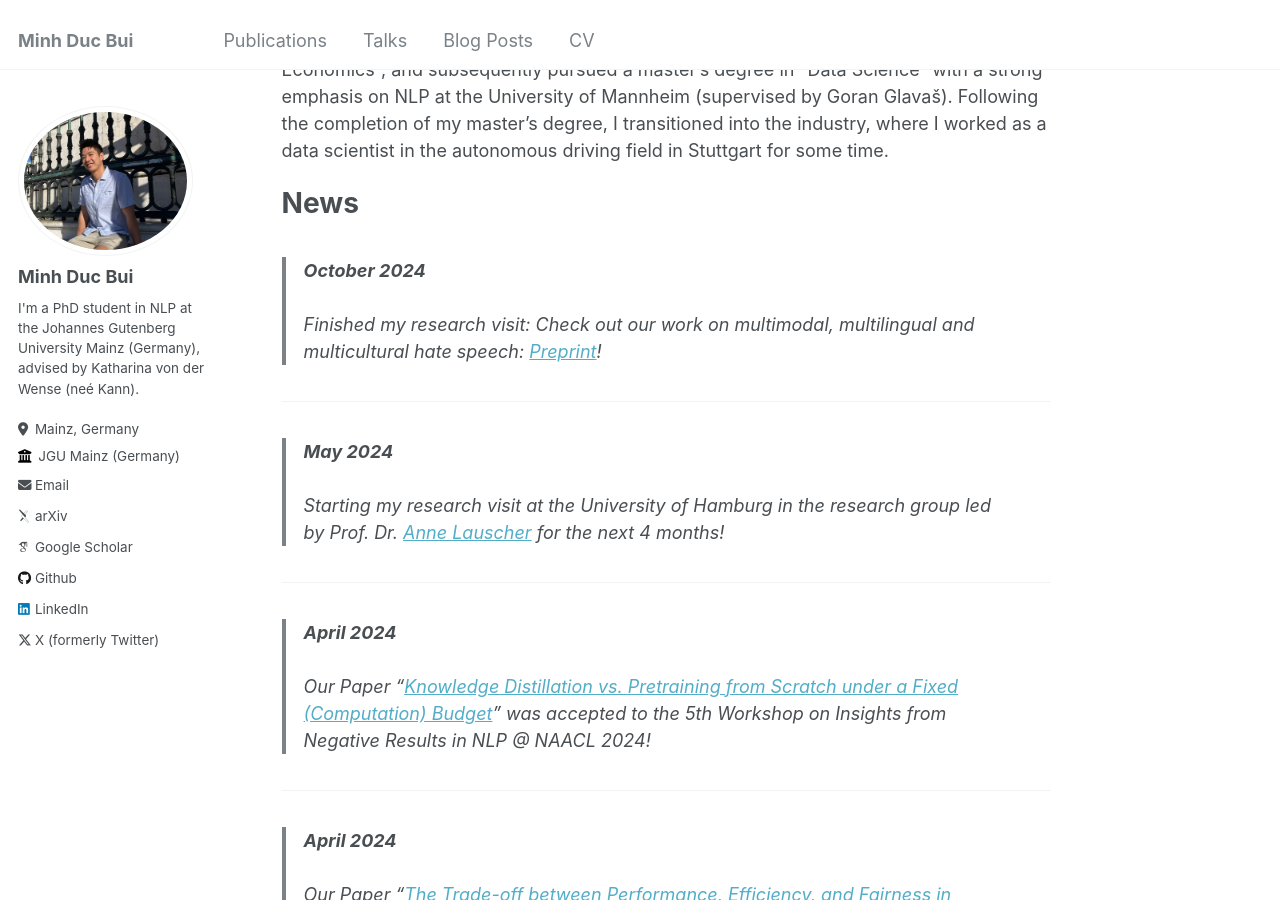
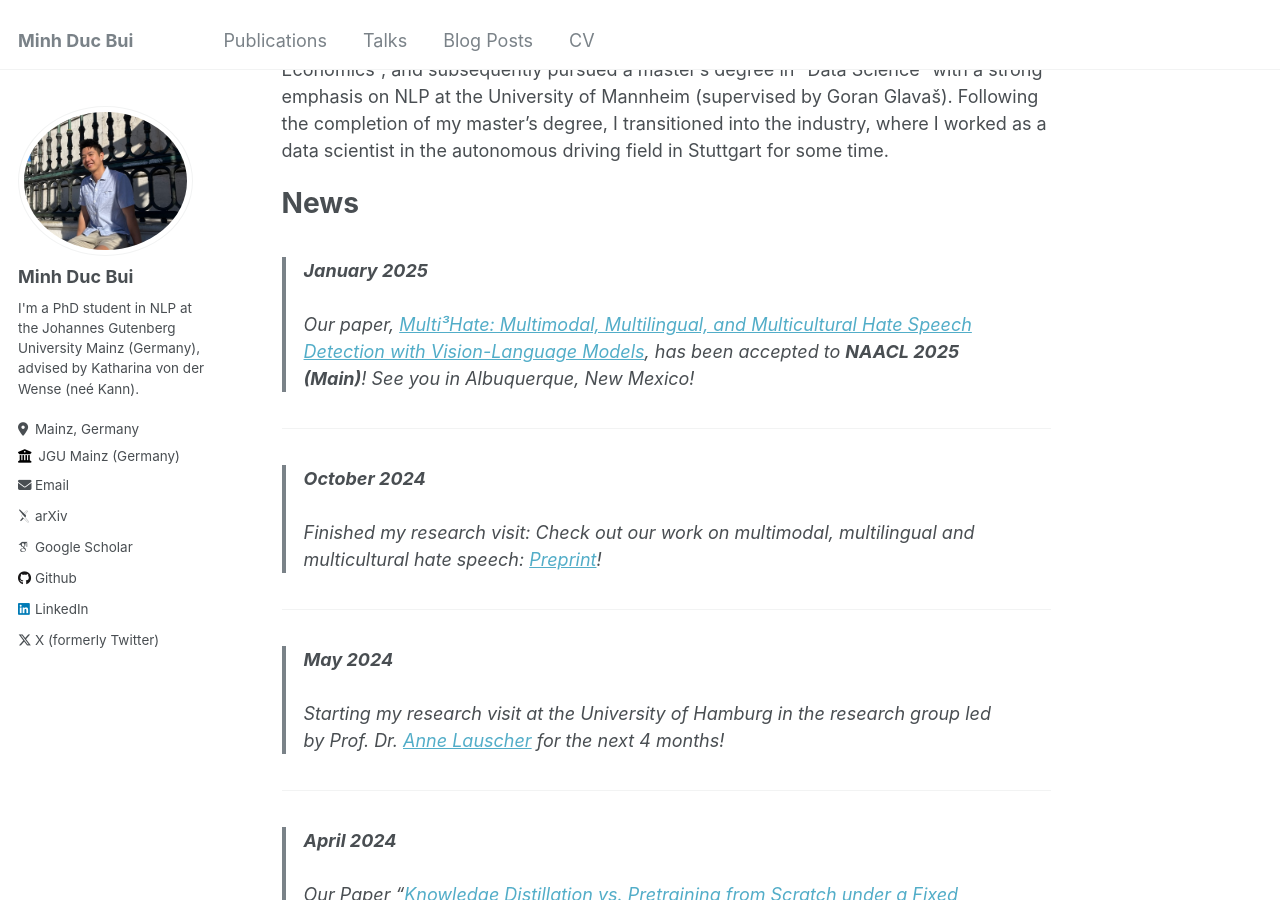
Before and after one commit to MinhDucBui/minhducbui.github.io, a Jekyll site: the page built from _pages/about.md, in a window 1280 px wide and 900 px high, scrolled down 305 px. Built offline with Jekyll 4.4.1, drawn with Linux system fonts in a browser that asks for light colours; some web fonts are replaced.

Commit message:
acceptance

```diff
--- a/_pages/about.md
+++ b/_pages/about.md
@@ -13,6 +13,12 @@ Prior to this, I completed my bachelor's degree in "Mathematics in Business and
 
 News
 ======
+
+
+> **January 2025**<br><br>Our paper, [Multi³Hate: Multimodal, Multilingual, and Multicultural Hate Speech Detection with Vision-Language Models](https://arxiv.org/abs/2411.03888), has been accepted to **NAACL 2025 (Main)**! See you in Albuquerque, New Mexico!
+
+
+---
 
 
 > **October 2024**<br><br>Finished my research visit: Check out our work on multimodal, multilingual and multicultural hate speech: [Preprint](https://arxiv.org/abs/2411.03888)!
```
